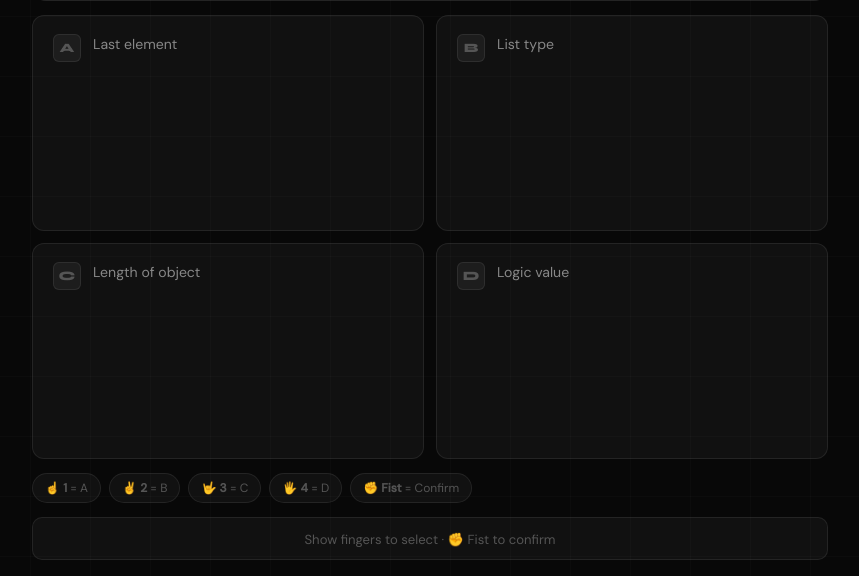
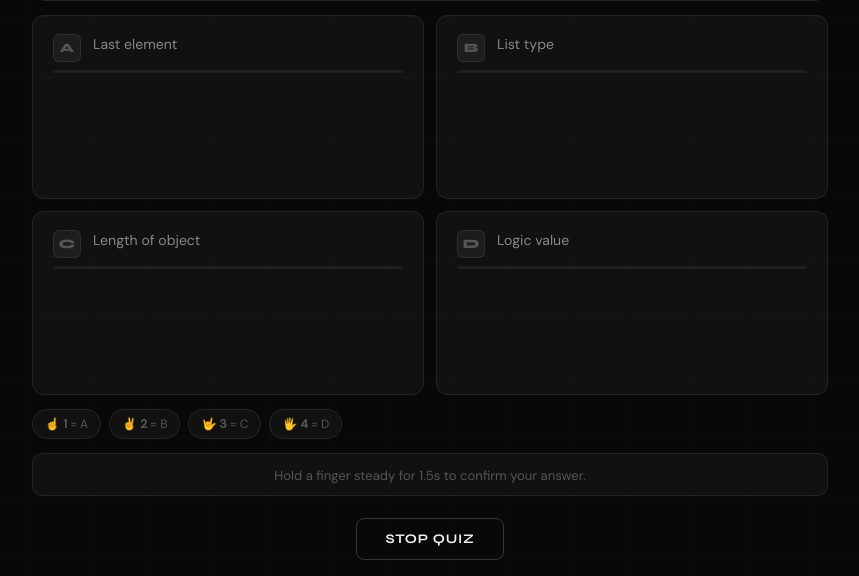
Before and after one commit to adnanTheSmasher/MIWS-Project, a Flask app: template templates/quiz.html in a window 1280 px wide. Shown: the part 224-800 px from the top of the page, without its empty margins (210-1069 px from the left). Run offline with Flask 3, Linux system fonts and the light colour scheme; the template is opened without the code that fills it, so the values that code supplies are empty.

Commit message:
Quiz Game Added

```diff
--- a/app.py
+++ b/app.py
@@ -5,32 +5,22 @@
 import random
 import quizGame
 import webbrowser
+# FIX 1: Do NOT import AI_VirtualPainter — importing it runs the painter immediately!
+# The painter is launched as a subprocess instead.
 
 app = Flask(__name__)
 
-
-
-
-
-
-
-#===============================================
-#   Air Canvas Logic
-#===============================================
-
+# ═══════════════════════════════════════════
+#   Air Canvas — subprocess launcher
+# ═══════════════════════════════════════════
 painter_process = None
 
-# Air Canvas Launcher
 @app.route('/launch-canvas')
 def launch_canvas():
     global painter_process
-
-    # if agr pehle se open hai canvas to destroy kardo
     if painter_process and painter_process.poll() is None:
         painter_process.terminate()
-
     try:
-        # iske niche wala code isko properly launch karega
         painter_process = subprocess.Popen(
             [sys.executable, 'AI_VirtualPainter.py'],
             cwd=os.path.dirname(os.path.abspath(__file__))
@@ -39,18 +29,20 @@
     except Exception as e:
         return jsonify({'status': 'error', 'message': str(e)}), 500
 
-if __name__ == "__main__":
-    webbrowser.open("http://127.0.0.1:5500/")
-    app.run(debug=False, port=5500, use_reloader=False)
-
-#===============================================
-#   Air Canvas Logic - End
-#===============================================
+@app.route('/canvas/stop')
+def stop_canvas():
+    global painter_process
+    # FIX 2: terminate() kills the subprocess and its cv2 window properly
+    if painter_process and painter_process.poll() is None:
+        painter_process.terminate()
+        painter_process.wait()   # wait for it to fully close
+        painter_process = None
+    return jsonify({'status': 'stopped'})
 
 
-#===============================================
-#   Quiz Game Logic
-#===============================================
+# ═══════════════════════════════════════════
+#   Quiz Data
+# ═══════════════════════════════════════════
 QUESTIONS = [
     {"category": "Artificial Intelligence", "question": "Which algorithm is inspired by the human brain?",           "options": ["Decision Tree", "Neural Network", "Linear Regression", "K-Means"],                                                        "answer": 1},
     {"category": "Artificial Intelligence", "question": "Which search uses a heuristic to find the shortest path?", "options": ["BFS", "DFS", "A* Search", "Greedy Search"],                                                                               "answer": 2},
@@ -74,28 +66,17 @@
 
 def reset_quiz():
     q = random.sample(QUESTIONS, min(10, len(QUESTIONS)))
-    quiz_session.update({'questions': q, 'index': 0, 'score':0, 'done': False})
+    quiz_session.update({'questions': q, 'index': 0, 'score': 0, 'done': False})
 
 reset_quiz()
 
-#===============================================
-#   Quiz Game Logic - End
-#===============================================
 
-
-#===============================================
-#   Page Changing logic
-#===============================================
-
-# Home-Page
+# ═══════════════════════════════════════════
+#   Page Routes
+# ═══════════════════════════════════════════
 @app.route('/')
 def home():
-    return render_template("index.html")
-
-@app.route('/canvas')
-def canvas_page():
-    return render_template('canvas.html')
-
+    return render_template('index.html')
 
 @app.route('/quiz')
 def quiz_page():
@@ -103,54 +84,44 @@
     reset_quiz()
     return render_template('quiz.html')
 
-#===============================================
-#   Page Changing logic - End
-#===============================================
 
-#===============================================
-#   Quiz Game Logic Gesture Logic
-#===============================================
-
+# ═══════════════════════════════════════════
+#   Quiz API
+# ═══════════════════════════════════════════
 @app.route('/quiz/gesture')
 def get_quiz_gesture():
     return jsonify(quizGame.get_gesture())
 
 @app.route('/quiz/question')
-def get_questions():
+def get_question():
     s = quiz_session
     if s['done'] or s['index'] >= len(s['questions']):
-        return jsonify({'done': True, 'score':s['score'], 'total': len(s['questions'])})
-    q = s["questions"][s['index']]
+        return jsonify({'done': True, 'score': s['score'], 'total': len(s['questions'])})
+    q = s['questions'][s['index']]
     return jsonify({
-         'done':     False,
-        'index':    s['index'],
-        'total':    len(s['questions']),
-        'score':    s['score'],
-        'category': q['category'],
-        'question': q['question'],
-        'options':  q['options']
+        'done': False, 'index': s['index'], 'total': len(s['questions']),
+        'score': s['score'], 'category': q['category'],
+        'question': q['question'], 'options': q['options'],
     })
 
 @app.route('/quiz/answer', methods=['POST'])
 def submit_answer():
-    s = quiz_session
+    s        = quiz_session
     selected = request.get_json().get('answer', -1)
     if s['done'] or s['index'] >= len(s['questions']):
         return jsonify({'done': True, 'score': s['score'], 'total': len(s['questions'])})
-    q = s["questions"][s["index"]]
+    q          = s['questions'][s['index']]
     is_correct = (selected == q['answer'])
     if is_correct:
         s['score'] += 1
     s['index'] += 1
-    done = s['index'] >= len(s["questions"])
+    done = s['index'] >= len(s['questions'])
     if done:
-        s["done"] = True
+        s['done'] = True
     return jsonify({
-        'is_correct': is_correct,
-        'correct':    q['answer'],
-        'score':      s['score'],
-        'done':       done,
-        'total':      len(s['questions']),
+        'is_correct': is_correct, 'correct': q['answer'],
+        'score': s['score'], 'done': done, 'total': len(s['questions']),
+        'index': s['index'],
     })
 
 @app.route('/quiz/restart', methods=['POST'])
@@ -158,11 +129,14 @@
     reset_quiz()
     return jsonify({'status': 'ok'})
 
-#===============================================
-#   Quiz Game Logic Gesture Logic - End
-#===============================================
+@app.route('/quiz/stop')
+def stop_quiz():
+    # FIX 3: This properly stops camera so it's free after leaving quiz page
+    quizGame.stop()
+    return jsonify({'status': 'stopped'})
 
 
-if __name__ == "__main__":
-    #webbrowser.get()
+# ═══════════════════════════════════════════
+if __name__ == '__main__':
+    webbrowser.open('http://127.0.0.1:5500/')
     app.run(debug=False, threaded=True, port=5500)
--- a/static/css/quiz.css
+++ b/static/css/quiz.css
@@ -205,3 +205,44 @@
   .options-grid { grid-template-columns: 1fr; }
   html, body { overflow: auto; }
 }
+
+/* ── HOLD PROGRESS BAR (appended) ── */
+.option {
+  flex-direction: column;
+  gap: 8px;
+}
+.option-top {
+  display: flex;
+  align-items: flex-start;
+  gap: 12px;
+  width: 100%;
+}
+.hold-bar-wrap {
+  width: 100%;
+  height: 3px;
+  background: rgba(255,255,255,0.06);
+  border-radius: 100px;
+  overflow: hidden;
+}
+.hold-bar-fill {
+  height: 100%;
+  width: 0%;
+  background: var(--accent);
+  border-radius: 100px;
+  transition: width 0.1s linear;
+}
+.option.holding {
+  border-color: var(--accent);
+  background: rgba(245,230,216,0.05);
+}
+.option.holding .opt-letter {
+  color: var(--accent);
+  border-color: var(--accent);
+  background: rgba(245,230,216,0.12);
+}
+.option.holding .opt-text { color: var(--text); }
+.hint.holding {
+  color: var(--accent);
+  border-color: rgba(245,230,216,0.3);
+  background: rgba(245,230,216,0.06);
+}
--- a/static/scripts/quiz.js
+++ b/static/scripts/quiz.js
@@ -1,35 +1,32 @@
 // ═══════════════════════════════════════════
 //  MIWS — Gesture Quiz  |  quiz.js
-//  MediaPipe runs silently in background.
-//  This file only handles browser UI.
+//  Hold finger for 1.5s to confirm answer.
 // ═══════════════════════════════════════════
 
-// ── DOM refs ──
-const detDot       = document.getElementById('detDot');
-const detText      = document.getElementById('detText');
-const questionNum  = document.getElementById('questionNum');
-const progressFill = document.getElementById('progressFill');
-const scoreVal     = document.getElementById('scoreVal');
-const qCategory    = document.getElementById('qCategory');
-const qText        = document.getElementById('qText');
-const opts         = [0,1,2,3].map(i => document.getElementById(`opt${i}`));
-const optTexts     = [0,1,2,3].map(i => document.getElementById(`optText${i}`));
-const hints        = [0,1,2,3,4].map(i => document.getElementById(`h${i}`));  // h0=fist, h1-h4=fingers
-const statusBar    = document.getElementById('statusBar');
-const statusMsg    = document.getElementById('statusMsg');
-const resultOverlay= document.getElementById('resultOverlay');
-const finalScore   = document.getElementById('finalScore');
-const finalTotal   = document.getElementById('finalTotal');
-const resultEmoji  = document.getElementById('resultEmoji');
-const resultTitle  = document.getElementById('resultTitle');
-const resultMsg    = document.getElementById('resultMsg');
+const detDot        = document.getElementById('detDot');
+const detText       = document.getElementById('detText');
+const questionNum   = document.getElementById('questionNum');
+const progressFill  = document.getElementById('progressFill');
+const scoreVal      = document.getElementById('scoreVal');
+const qCategory     = document.getElementById('qCategory');
+const qText         = document.getElementById('qText');
+const opts          = [0,1,2,3].map(i => document.getElementById(`opt${i}`));
+const optTexts      = [0,1,2,3].map(i => document.getElementById(`optText${i}`));
+const hints         = [0,1,2,3,4].map(i => document.getElementById(`h${i}`));
+const holdRings     = [0,1,2,3].map(i => document.getElementById(`ring${i}`));
+const statusBar     = document.getElementById('statusBar');
+const statusMsg     = document.getElementById('statusMsg');
+const resultOverlay = document.getElementById('resultOverlay');
+const finalScore    = document.getElementById('finalScore');
+const finalTotal    = document.getElementById('finalTotal');
+const resultEmoji   = document.getElementById('resultEmoji');
+const resultTitle   = document.getElementById('resultTitle');
+const resultMsg     = document.getElementById('resultMsg');
 
-// ── State ──
-let selectedOption = null;   // 0-3
-let phase          = 'selecting';  // 'selecting' | 'confirmed' | 'result'
-let score          = 0;
-let total          = 10;
-let pollTimer      = null;
+let phase     = 'selecting';
+let score     = 0;
+let total     = 10;
+let pollTimer = null;
 
 
 // ══════════════════════════════════════════
@@ -37,28 +34,24 @@
 // ══════════════════════════════════════════
 async function loadQuestion() {
   phase = 'selecting';
-  selectedOption = null;
   clearOptions();
-  setStatus('Show fingers to select · ✊ Fist to confirm', '');
+  setStatus('Hold a finger steady for 1.5s to confirm your answer.', '');
 
   try {
     const res  = await fetch('/quiz/question');
     const data = await res.json();
 
-    if (data.done) {
-      showResult(data.score, data.total);
-      return;
-    }
+    if (data.done) { showResult(data.score, data.total); return; }
 
     total = data.total;
     score = data.score;
 
-    qCategory.textContent       = data.category;
-    qText.textContent           = data.question;
-    optTexts.forEach((el, i)    => el.textContent = data.options[i]);
-    questionNum.textContent     = `${data.index + 1} / ${total}`;
-    progressFill.style.width    = `${(data.index / total) * 100}%`;
-    scoreVal.textContent        = score;
+    qCategory.textContent    = data.category;
+    qText.textContent        = data.question;
+    optTexts.forEach((el, i) => el.textContent = data.options[i]);
+    questionNum.textContent  = `${data.index + 1} / ${total}`;
+    progressFill.style.width = `${(data.index / total) * 100}%`;
+    scoreVal.textContent     = score;
 
   } catch {
     setStatus('Could not load question — is Flask running?', '');
@@ -75,66 +68,70 @@
   try {
     const res  = await fetch('/quiz/gesture');
     const data = await res.json();
-    const f    = data.fingers;   // -1=no hand, 0=fist, 1-4=fingers
+    const f    = data.fingers;   // -1 = not confirmed yet, 1-4 = confirmed
+    const h    = data.holding;   // -1 = no hand, 1-4 = finger currently held
+    const prog = data.progress;  // 0-100
 
-    updateDetectionUI(f);
+    updateDetectionUI(h, f, prog);
 
     if (phase === 'selecting') {
+      // FIX: use h directly — this is what was missing
+      if (h >= 1 && h <= 4 && prog > 0 && prog < 100) {
+        highlightHolding(h - 1, prog);
+      } else if (h === -1) {
+        clearHoldBars();
+      }
+
+      // f >= 1 means fully confirmed
       if (f >= 1 && f <= 4) {
-        const idx = f - 1;  // convert to 0-indexed
-        if (idx !== selectedOption) {
-          selectedOption = idx;
-          highlightOption(idx);
-        }
-      } else if (f === 0 && selectedOption !== null) {
-        // Fist = confirm
-        confirmAnswer();
+        confirmAnswer(f - 1);
       }
     }
 
-    // After answer shown, any finger = next question
+    // After answer shown, next confirmed gesture = next question
     if (phase === 'confirmed' && f >= 1 && f <= 4) {
       phase = 'transitioning';
       setTimeout(loadQuestion, 400);
     }
 
-  } catch { /* ignore poll errors silently */ }
+  } catch { /* ignore */ }
 }
 
 
 // ══════════════════════════════════════════
 //  CONFIRM ANSWER
 // ══════════════════════════════════════════
-async function confirmAnswer() {
-  if (selectedOption === null || phase !== 'selecting') return;
+async function confirmAnswer(idx) {
+  if (phase !== 'selecting') return;
   phase = 'confirmed';
+  clearHoldBars();
 
   try {
     const res  = await fetch('/quiz/answer', {
       method: 'POST',
       headers: { 'Content-Type': 'application/json' },
-      body: JSON.stringify({ answer: selectedOption })
+      body: JSON.stringify({ answer: idx })
     });
     const data = await res.json();
 
     score = data.score;
     scoreVal.textContent = score;
-    progressFill.style.width = `${((data.done ? total : (total - data.total + data.index ?? 0)) / total) * 100}%`;
+    // FIX: simple, correct progress formula
+    progressFill.style.width = `${(data.index / data.total) * 100}%`;
 
-    // Clear selected state, show correct/wrong
-    opts.forEach(o => o.classList.remove('selected'));
+    opts.forEach(o => o.classList.remove('holding', 'selected'));
     opts[data.correct].classList.add('correct');
 
     if (data.is_correct) {
-      setStatus('✅ Correct! Raise any finger for next question.', 'correct');
+      setStatus('✅ Correct! Hold any finger for next question.', 'correct');
     } else {
-      opts[selectedOption].classList.add('wrong');
-      setStatus(`❌ Wrong! Correct: ${['A','B','C','D'][data.correct]}. Raise a finger to continue.`, 'wrong');
+      opts[idx].classList.add('wrong');
+      setStatus(`❌ Wrong! Correct: ${['A','B','C','D'][data.correct]}. Hold a finger to continue.`, 'wrong');
     }
 
     if (data.done) {
       phase = 'result';
-      setTimeout(() => showResult(data.score, data.total), 1600);
+      setTimeout(() => showResult(data.score, data.total), 1800);
     }
 
   } catch {
@@ -145,15 +142,47 @@
 
 
 // ══════════════════════════════════════════
+//  STOP QUIZ — releases camera before leaving
+// ══════════════════════════════════════════
+function stopQuiz() {
+  clearInterval(pollTimer);
+  fetch('/quiz/stop').finally(() => { window.location.href = '/'; });
+}
+
+function stopAndGoHome() {
+  stopQuiz();
+}
+
+
+// ══════════════════════════════════════════
 //  UI HELPERS
 // ══════════════════════════════════════════
-function highlightOption(idx) {
-  opts.forEach(o => o.classList.remove('selected'));
-  opts[idx].classList.add('selected');
+function highlightHolding(idx, progress) {
+  opts.forEach((o, i) => {
+    o.classList.remove('holding');
+    if (holdRings[i]) holdRings[i].style.width = '0%';
+  });
+  hints.forEach(h => h && h.classList.remove('active', 'holding'));
+
+  opts[idx].classList.add('holding');
+  if (holdRings[idx]) holdRings[idx].style.width = progress + '%';
+  if (hints[idx + 1]) hints[idx + 1].classList.add('active');
+}
+
+function clearHoldBars() {
+  opts.forEach((o, i) => {
+    o.classList.remove('holding');
+    if (holdRings[i]) holdRings[i].style.width = '0%';
+  });
+  hints.forEach(h => h && h.classList.remove('active', 'holding'));
 }
 
 function clearOptions() {
-  opts.forEach(o => o.classList.remove('selected', 'correct', 'wrong'));
+  opts.forEach((o, i) => {
+    o.classList.remove('selected', 'correct', 'wrong', 'holding');
+    if (holdRings[i]) holdRings[i].style.width = '0%';
+  });
+  hints.forEach(h => h && h.classList.remove('active', 'holding'));
 }
 
 function setStatus(msg, state) {
@@ -162,20 +191,17 @@
   if (state) statusBar.classList.add(state);
 }
 
-function updateDetectionUI(f) {
-  // Update nav detection indicator
-  if (f === -1) {
+function updateDetectionUI(h, f, prog) {
+  if (f >= 1 && f <= 4) {
+    detDot.classList.add('active');
+    detText.textContent = `✅ ${f} finger${f > 1 ? 's' : ''} confirmed`;
+  } else if (prog > 0 && h >= 1) {
+    detDot.classList.add('active');
+    detText.textContent = `Holding ${h} finger${h > 1 ? 's' : ''}... ${prog}%`;
+  } else {
     detDot.classList.remove('active');
     detText.textContent = 'Waiting for hand...';
-  } else {
-    detDot.classList.add('active');
-    detText.textContent = f === 0 ? '✊ Fist detected' : `${f} finger${f > 1 ? 's' : ''} up`;
   }
-
-  // Highlight active hint pill
-  hints.forEach(h => h.classList.remove('active'));
-  if (f === 0)            hints[0].classList.add('active');  // fist
-  else if (f >= 1 && f <= 4) hints[f].classList.add('active');  // h1-h4
 }
 
 
@@ -185,14 +211,13 @@
 function showResult(s, t) {
   phase = 'result';
   clearInterval(pollTimer);
-
-  finalScore.textContent = s;
-  finalTotal.textContent = `/ ${t}`;
+  finalScore.textContent   = s;
+  finalTotal.textContent   = `/ ${t}`;
   progressFill.style.width = '100%';
-  questionNum.textContent = `${t} / ${t}`;
+  questionNum.textContent  = `${t} / ${t}`;
 
   const pct = s / t;
-  if      (pct >= 0.9) { resultEmoji.textContent = '🏆'; resultTitle.textContent = 'Outstanding!';  resultMsg.textContent = 'Near perfect — you absolutely crushed it!'; }
+  if      (pct >= 0.9) { resultEmoji.textContent = '🏆'; resultTitle.textContent = 'Outstanding!';  resultMsg.textContent = 'Near perfect — you crushed it!'; }
   else if (pct >= 0.7) { resultEmoji.textContent = '🎉'; resultTitle.textContent = 'Great Job!';    resultMsg.textContent = 'Solid performance. Well done!'; }
   else if (pct >= 0.5) { resultEmoji.textContent = '👍'; resultTitle.textContent = 'Not Bad!';      resultMsg.textContent = 'More than half right. Keep it up!'; }
   else                 { resultEmoji.textContent = '📚'; resultTitle.textContent = 'Keep Studying'; resultMsg.textContent = 'Better luck next time!'; }
@@ -202,10 +227,9 @@
 
 function restartQuiz() {
   resultOverlay.classList.remove('show');
-  fetch('/quiz/restart', { method: 'POST' })
-    .then(() => {
+  fetch('/quiz/restart', { method: 'POST' }).then(() => {
     score = 0;
-      scoreVal.textContent = 0;
+    scoreVal.textContent     = 0;
     progressFill.style.width = '0%';
     phase = 'selecting';
     loadQuestion();
@@ -215,13 +239,12 @@
 
 
 // ══════════════════════════════════════════
-//  POLLING
+//  POLLING + INIT
 // ══════════════════════════════════════════
 function startPolling() {
   if (pollTimer) clearInterval(pollTimer);
-  pollTimer = setInterval(pollGesture, 150);
+  pollTimer = setInterval(pollGesture, 100);
 }
 
-// ── INIT ──
 loadQuestion();
 startPolling();
--- a/templates/quiz.html
+++ b/templates/quiz.html
@@ -5,13 +5,13 @@
   <meta name="viewport" content="width=device-width, initial-scale=1.0" />
   <title>Gesture Quiz · MIWS</title>
   <link href="https://fonts.googleapis.com/css2?family=Syne:wght@400;600;700;800&family=DM+Sans:wght@300;400;500&display=swap" rel="stylesheet" />
-  <link rel="stylesheet" href="../static/css/quiz.css" />
+  <!-- FIX 6: /static/css/ not ../static/css/ -->
+  <link rel="stylesheet" href="/static/css/quiz.css" />
 </head>
 <body>
 
-  <!-- NAV -->
   <nav>
-    <a href="/" class="nav-back">
+    <a href="#" class="nav-back" onclick="stopAndGoHome()">
       <svg width="16" height="16" viewBox="0 0 16 16" fill="none">
         <path d="M10 3L5 8l5 5" stroke="currentColor" stroke-width="1.8" stroke-linecap="round" stroke-linejoin="round"/>
       </svg>
@@ -26,7 +26,6 @@
 
   <main>
 
-    <!-- TOP: Progress + Score -->
     <div class="top-bar">
       <div class="score-block">
         <div class="score-label">Question</div>
@@ -41,49 +40,48 @@
       </div>
     </div>
 
-    <!-- QUESTION CARD -->
     <div class="question-card">
       <div class="q-category" id="qCategory">Loading...</div>
       <div class="q-text" id="qText">Please wait...</div>
     </div>
 
-    <!-- OPTIONS -->
     <div class="options-grid">
       <div class="option" id="opt0">
-        <span class="opt-letter">A</span>
-        <span class="opt-text" id="optText0">—</span>
+        <div class="option-top"><span class="opt-letter">A</span><span class="opt-text" id="optText0">—</span></div>
+        <div class="hold-bar-wrap"><div class="hold-bar-fill" id="ring0"></div></div>
       </div>
       <div class="option" id="opt1">
-        <span class="opt-letter">B</span>
-        <span class="opt-text" id="optText1">—</span>
+        <div class="option-top"><span class="opt-letter">B</span><span class="opt-text" id="optText1">—</span></div>
+        <div class="hold-bar-wrap"><div class="hold-bar-fill" id="ring1"></div></div>
       </div>
       <div class="option" id="opt2">
-        <span class="opt-letter">C</span>
-        <span class="opt-text" id="optText2">—</span>
+        <div class="option-top"><span class="opt-letter">C</span><span class="opt-text" id="optText2">—</span></div>
+        <div class="hold-bar-wrap"><div class="hold-bar-fill" id="ring2"></div></div>
       </div>
       <div class="option" id="opt3">
-        <span class="opt-letter">D</span>
-        <span class="opt-text" id="optText3">—</span>
+        <div class="option-top"><span class="opt-letter">D</span><span class="opt-text" id="optText3">—</span></div>
+        <div class="hold-bar-wrap"><div class="hold-bar-fill" id="ring3"></div></div>
       </div>
     </div>
 
-    <!-- GESTURE HINT BAR -->
     <div class="hint-bar">
       <div class="hint" id="h1">☝️ <b>1</b> = A</div>
       <div class="hint" id="h2">✌️ <b>2</b> = B</div>
       <div class="hint" id="h3">🤟 <b>3</b> = C</div>
       <div class="hint" id="h4">🖐️ <b>4</b> = D</div>
-      <div class="hint fist" id="h0">✊ <b>Fist</b> = Confirm</div>
     </div>
 
-    <!-- STATUS MESSAGE -->
     <div class="status-bar" id="statusBar">
-      <span id="statusMsg">Show fingers to select an answer, then make a fist to confirm.</span>
+      <span id="statusMsg">Hold a finger for 1.5s to confirm your answer.</span>
+    </div>
+
+    <div style="text-align:center; margin-top: 8px;">
+      <!-- FIX 3: Stop Quiz calls /quiz/stop before navigating -->
+      <button onclick="stopQuiz()" class="rbtn secondary">Stop Quiz</button>
     </div>
 
   </main>
 
-  <!-- RESULT OVERLAY -->
   <div class="result-overlay" id="resultOverlay">
     <div class="result-card">
       <div class="result-emoji" id="resultEmoji">🎉</div>
@@ -95,11 +93,13 @@
       <p class="result-msg" id="resultMsg">Great job!</p>
       <div class="result-btns">
         <button class="rbtn primary" onclick="restartQuiz()">Play Again</button>
-        <a href="/" class="rbtn secondary">Home</a>
+        <!-- FIX 3: Home button also stops camera -->
+        <button class="rbtn secondary" onclick="stopQuiz()">Home</button>
       </div>
     </div>
   </div>
 
-  <script src="../static/scripts/quiz.js"></script>
+  <!-- FIX 7: correct script path /static/js/ -->
+  <script src="/static/scripts/quiz.js"></script>
 </body>
 </html>
```
Also changed, not shown: AI_VirtualPainter.py (+15 -1 lines), quizGame.py (+54 -10 lines), static/scripts/canvas.js (+10 -0 lines), static/scripts/index.js (+9 -10 lines), templates/canvas.html (+9 -2 lines), templates/index.html (+8 -25 lines). Lines whose indentation alone changed are shown as unchanged.
